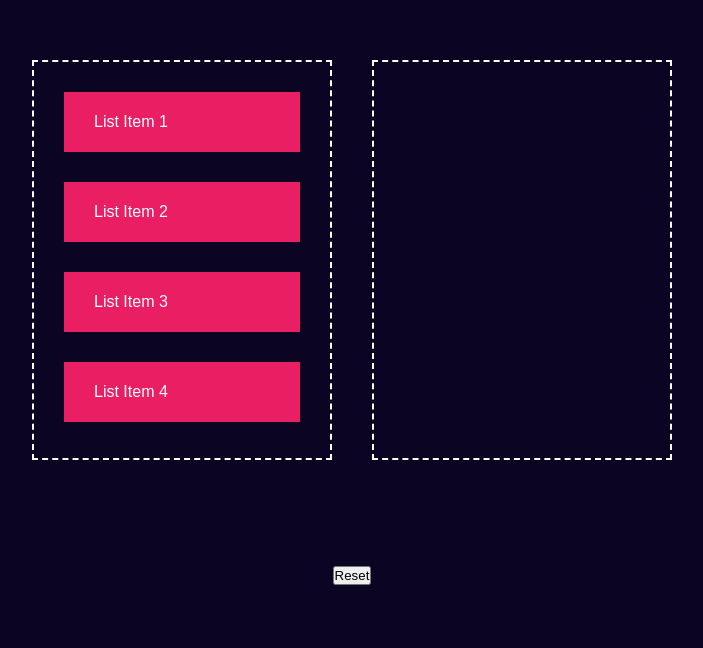
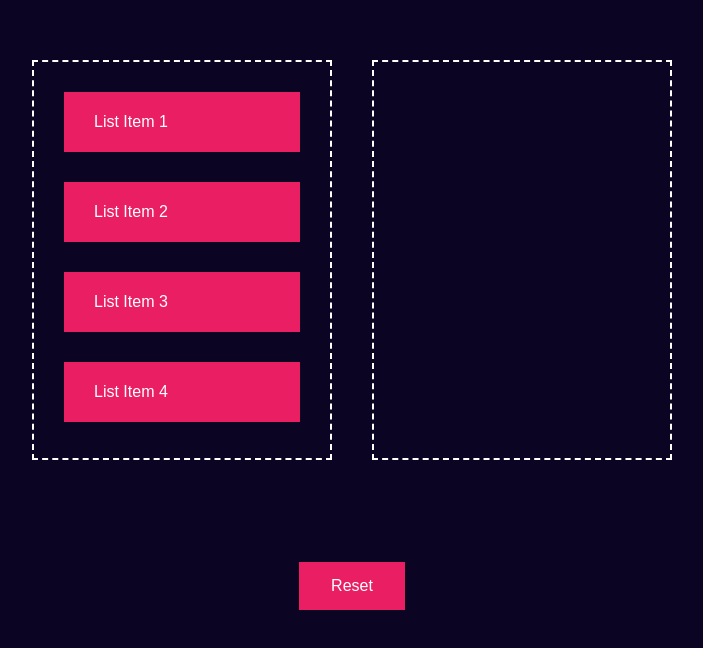
Before and after one commit to vedant218/Graydot-Assignment, a plain HTML site: page index.html in a window 1280 px wide. Shown: the part 140-788 px from the top of the page, without its empty margins (288-991 px from the left). Drawn offline with Linux system fonts and the light colour scheme.

Commit message:
Adding comments and minor changes

```diff
--- a/index.js
+++ b/index.js
@@ -7,6 +7,7 @@ initialise();
 
 function initialise() {
     for(list of lists){
+        //To select a particular element and drag it to the respective container
         list.addEventListener("dragstart", function(e){
             let selected = e.target;
 
@@ -30,17 +31,21 @@ function initialise() {
                 successMessage.innerText = "Item dropped in container 1 successfully!";
             });
 
+            // Visual aid for choosing a container
             rightBox.addEventListener("dragenter", function (e) {
                 e.preventDefault();
                 this.style.backgroundColor = "#0b0450";
             });
 
-            rightBox.addEventListener("dragleave", function () {
-                this.style.backgroundColor = "";
-            });
             leftBox.addEventListener("dragenter", function (e) {
                 e.preventDefault();
                 this.style.backgroundColor = "#0b0450";
+            });
+
+            //Reverts back to original colour
+
+            rightBox.addEventListener("dragleave", function () {
+                this.style.backgroundColor = "";
             });
 
             leftBox.addEventListener("dragleave", function () {
@@ -50,7 +55,7 @@ function initialise() {
     }
 }
 
-function resetContainers() {
+function resetContainers() { // to reset the containers and the events
     leftBox.innerHTML = `
     <div class="list" draggable="true">List Item 1</div>
         <div class="list" draggable="true">List Item 2</div>
--- a/style.css
+++ b/style.css
@@ -38,11 +38,19 @@
     margin-top: 10px;
     text-align: center;
     position: absolute;
-    bottom: 100px;
+    bottom: 120px;
   }
 
   .reset-button {
+    background-color: #e91e63; /* Green */
+    border: none;
+    color: white;
+    padding: 15px 32px;
+    text-align: center;
+    text-decoration: none;
+    display: inline-block;
+    font-size: 16px;
     margin-top: 20px;
     position: absolute;
-    bottom: 75px;
+    bottom: 50px;
   }
```
